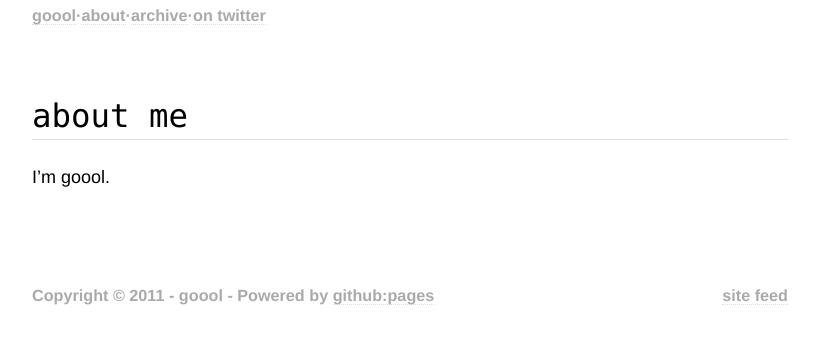
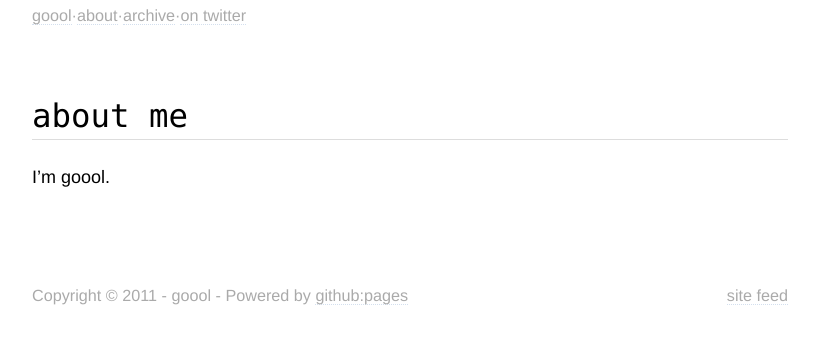
Before and after one commit to goool/goool.github.com, a Jekyll site: the page built from about/index.markdown, in a window 1280 px wide. Shown: the top 344 px of the page, without its empty margins (230-1048 px from the left). Built offline with Jekyll 4.4.1, drawn with Linux system fonts in a browser that asks for light colours.

Commit message:
menubar footer字体去粗

```diff
--- a/css/screen.css
+++ b/css/screen.css
@@ -42,7 +42,6 @@ a:hover { border-bottom: 1px solid #d3dfee; }
 .menubar {
     color: #aaaaaa;
     font-size: 0.9em;
-    font-weight: bold;
     line-height: 1.3em;
     margin-top: 0;
     padding-top: 0.3em;
@@ -50,21 +49,18 @@ a:hover { border-bottom: 1px solid #d3dfee; }
 }
 .menubar a {
     color: #aaaaaa;
-    font-weight: bold;
     text-decoration: none;
 }
 .menubar a:hover { color: #004491; }
 #footer {
     color: #aaaaaa;
     font-size: 0.9em;
-    font-weight: bold;
     line-height: 1.3em;
     margin-bottom: 0;
     padding-bottom: 0.3em;
 }
 #footer a {
     color: #aaaaaa;
-    font-weight: bold;
     text-decoration: none;
 }
 #footer a:hover { color: #004491; }
```
